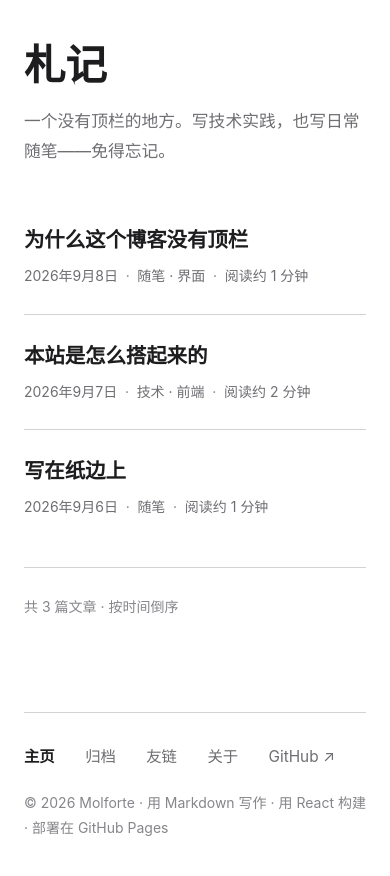
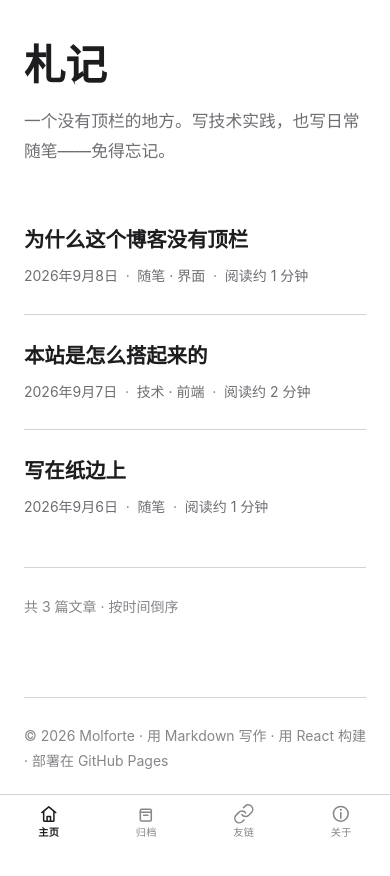
Before and after one commit to Molforte/Molforte.pages, a React (Vite) app: page / in a window 390 px wide. Shown: the top 876 px of the page. After the commit the page ends 844 px from the top, so only its background shows below. Built offline with nearby package versions, Linux system fonts and the light colour scheme.

Commit message:
feat: 主导航改为应用式固定底栏（主页/归档/友链/关于，图标+标签），页脚只留版权行

```diff
--- a/src/App.jsx
+++ b/src/App.jsx
@@ -6,6 +6,7 @@ import Archive from './pages/Archive.jsx'
 import StaticPage from './pages/StaticPage.jsx'
 import NotFound from './pages/NotFound.jsx'
 import Footer from './components/Footer.jsx'
+import TabBar from './components/TabBar.jsx'
 
 /** 路由切换时回到顶部 */
 function ScrollToTop() {
@@ -18,6 +19,7 @@ function ScrollToTop() {
 
 export default function App() {
   return (
+    <>
       <div className="site-frame">
         <main className="site-main">
           <ScrollToTop />
@@ -32,5 +34,7 @@ export default function App() {
         </main>
         <Footer />
       </div>
+      <TabBar />
+    </>
   )
 }
--- a/src/components/Footer.jsx
+++ b/src/components/Footer.jsx
@@ -1,35 +1,10 @@
-import { NavLink } from 'react-router-dom'
 import { SITE } from '../site.js'
-
-const NAV = [
-  { to: '/', label: '主页', end: true },
-  { to: '/archive', label: '归档' },
-  { to: '/friends', label: '友链' },
-  { to: '/about', label: '关于' },
-]
-
-const REPO_URL = 'https://github.com/Molforte/Molforte.pages'
 
 export default function Footer() {
   const year = new Date().getFullYear()
   const since = SITE.since
   return (
     <footer className="site-footer">
-      <nav className="site-footer__nav" aria-label="页脚导航">
-        {NAV.map((item) => (
-          <NavLink
-            key={item.to}
-            to={item.to}
-            end={item.end}
-            className={({ isActive }) => (isActive ? 'is-active' : undefined)}
-          >
-            {item.label}
-          </NavLink>
-        ))}
-        <a href={REPO_URL} target="_blank" rel="noopener noreferrer">
-          GitHub ↗
-        </a>
-      </nav>
       <p className="site-footer__line">
         © {since === year ? year : `${since}–${year}`} {SITE.author} · {SITE.footerNote}
       </p>
--- /dev/null
+++ b/src/components/TabBar.jsx
@@ -0,0 +1,71 @@
+import { NavLink } from 'react-router-dom'
+
+const ICON = {
+  home: (
+    <>
+      <path d="M4.3 10.6 12 4.3l7.7 6.3" />
+      <path d="M6.3 9.5v9.9c0 .6.4 1 1 1h9.4c.6 0 1-.4 1-1V9.5" />
+      <path d="M10.1 20.4v-5.3h3.8v5.3" />
+    </>
+  ),
+  archive: (
+    <>
+      <rect x="5.9" y="6.9" width="12.2" height="13" rx="1.4" />
+      <path d="M5.9 10.4h12.2" />
+      <path d="M9.6 13.6h4.8" />
+    </>
+  ),
+  friends: (
+    <>
+      <path d="M10 13a5 5 0 0 0 7.54.54l3-3a5 5 0 0 0-7.07-7.07l-1.72 1.71" />
+      <path d="M14 11a5 5 0 0 0-7.54-.54l-3 3a5 5 0 0 0 7.07 7.07l1.71-1.71" />
+    </>
+  ),
+  about: (
+    <>
+      <circle cx="12" cy="12" r="8.2" />
+      <path d="M12 10.6v6.4" />
+      <circle cx="12" cy="7.5" r="1.15" fill="currentColor" stroke="none" />
+    </>
+  ),
+}
+
+const TABS = [
+  { to: '/', label: '主页', end: true, icon: ICON.home },
+  { to: '/archive', label: '归档', icon: ICON.archive },
+  { to: '/friends', label: '友链', icon: ICON.friends },
+  { to: '/about', label: '关于', icon: ICON.about },
+]
+
+export default function TabBar() {
+  return (
+    <nav className="apptabbar" aria-label="主导航">
+      <div className="apptabbar__tabs">
+        {TABS.map((tab) => (
+          <NavLink
+            key={tab.to}
+            to={tab.to}
+            end={tab.end}
+            className={({ isActive }) =>
+              `apptabbar__tab${isActive ? ' is-active' : ''}`
+            }
+          >
+            <svg
+              className="apptabbar__icon"
+              viewBox="0 0 24 24"
+              fill="none"
+              stroke="currentColor"
+              strokeWidth="1.7"
+              strokeLinecap="round"
+              strokeLinejoin="round"
+              aria-hidden="true"
+            >
+              {tab.icon}
+            </svg>
+            <span className="apptabbar__label">{tab.label}</span>
+          </NavLink>
+        ))}
+      </div>
+    </nav>
+  )
+}
--- a/src/styles/global.css
+++ b/src/styles/global.css
@@ -78,13 +78,15 @@ a {
   flex-direction: column;
 }
 
-/* ---------- 整体布局：居中的内容流（无顶栏、无侧栏） ---------- */
+/* ---------- 整体布局：居中的内容流（无顶栏） ---------- */
 .site-frame {
   flex: 1;
   width: min(100% - 2 * var(--gutter), var(--measure-list));
   margin-inline: auto;
   display: flex;
   flex-direction: column;
+  /* 给固定的应用式底栏让位 */
+  padding-bottom: calc(4.4rem + env(safe-area-inset-bottom, 0px));
 }
 
 .site-main {
@@ -93,39 +95,16 @@ a {
 }
 
 /* ============================================================
-   页脚导航
+   页脚（版权一行）
    ============================================================ */
 .site-footer {
-  margin-top: clamp(3.5rem, 11vh, 6.5rem);
+  margin-top: clamp(2.8rem, 9vh, 5rem);
   border-top: 1px solid var(--hairline);
-  padding: 1.9rem 0 2.8rem;
-}
-
-.site-footer__nav {
-  display: flex;
-  flex-wrap: wrap;
-  align-items: baseline;
-  gap: 0.35rem 1.9rem;
-}
-
-.site-footer__nav a {
-  color: var(--text-2);
-  font-size: 0.96rem;
-  text-decoration: none;
-  transition: color 0.15s ease;
-}
-
-.site-footer__nav a:hover {
-  color: var(--text);
-}
-
-.site-footer__nav a.is-active {
-  color: var(--text);
-  font-weight: 600;
+  padding: 1.6rem 0 0;
 }
 
 .site-footer__line {
-  margin: 1.2rem 0 0;
+  margin: 0;
   color: var(--text-3);
   font-size: 0.875rem;
 }
@@ -138,6 +117,70 @@ a {
 
 .site-footer__line a:hover {
   color: var(--link);
+}
+
+/* ============================================================
+   应用式底栏（主页 / 归档 / 友链 / 关于）
+   ============================================================ */
+.apptabbar {
+  position: fixed;
+  left: 0;
+  right: 0;
+  bottom: 0;
+  z-index: 50;
+  background: rgba(255, 255, 255, 0.92);
+  -webkit-backdrop-filter: blur(16px) saturate(1.5);
+  backdrop-filter: blur(16px) saturate(1.5);
+  border-top: 1px solid var(--hairline);
+  padding-bottom: env(safe-area-inset-bottom, 0px);
+}
+
+.apptabbar__tabs {
+  display: flex;
+  width: min(100%, var(--measure-list));
+  margin-inline: auto;
+}
+
+.apptabbar__tab {
+  flex: 1;
+  min-width: 0;
+  display: flex;
+  flex-direction: column;
+  align-items: center;
+  justify-content: center;
+  gap: 0.2rem;
+  padding: 0.45rem 0 0.4rem;
+  color: var(--text-3);
+  text-decoration: none;
+  -webkit-tap-highlight-color: transparent;
+  transition: color 0.15s ease;
+}
+
+.apptabbar__tab:hover {
+  color: var(--text-2);
+}
+
+.apptabbar__tab.is-active {
+  color: var(--text);
+}
+
+.apptabbar__icon {
+  width: 1.3rem;
+  height: 1.3rem;
+}
+
+.apptabbar__label {
+  font-size: 0.68rem;
+  line-height: 1;
+  letter-spacing: 0.02em;
+}
+
+.apptabbar__tab.is-active .apptabbar__label {
+  font-weight: 600;
+}
+
+.apptabbar .apptabbar__tab:focus-visible {
+  outline-offset: -2px;
 }
 
 /* ============================================================
@@ -687,10 +730,28 @@ a {
 /* ============================================================
    手机微调
    ============================================================ */
-/* 小屏（<900px）：内容放宽到接近全宽，保证可读性 */
+/* 小屏（<900px）：内容放宽到接近全宽，底栏标签铺满 */
 @media (max-width: 899px) {
   .site-frame {
     width: min(100% - 2 * var(--gutter), 46rem);
+  }
+
+  .apptabbar__tabs {
+    width: 100%;
+  }
+
+  .apptabbar__tab {
+    gap: 0.18rem;
+    padding: 0.5rem 0 0.42rem;
+  }
+
+  .apptabbar__icon {
+    width: 1.35rem;
+    height: 1.35rem;
+  }
+
+  .apptabbar__label {
+    font-size: 0.64rem;
   }
 }
 
```
Also changed, not shown: scripts/qa-audit.mjs (+14 -6 lines), 1 other file (tests, documents, lock files or other folders). Lines whose indentation alone changed are shown as unchanged.
